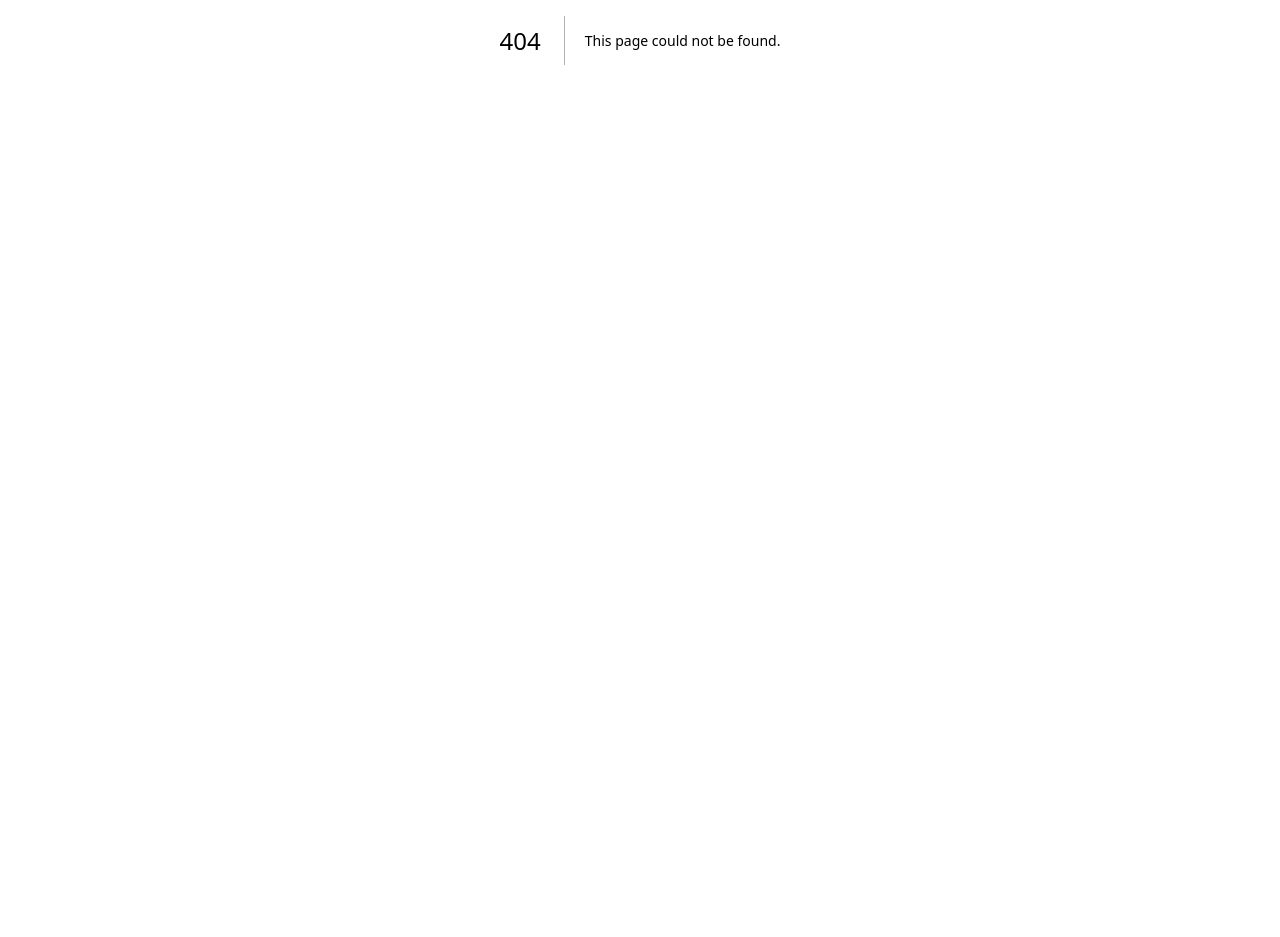
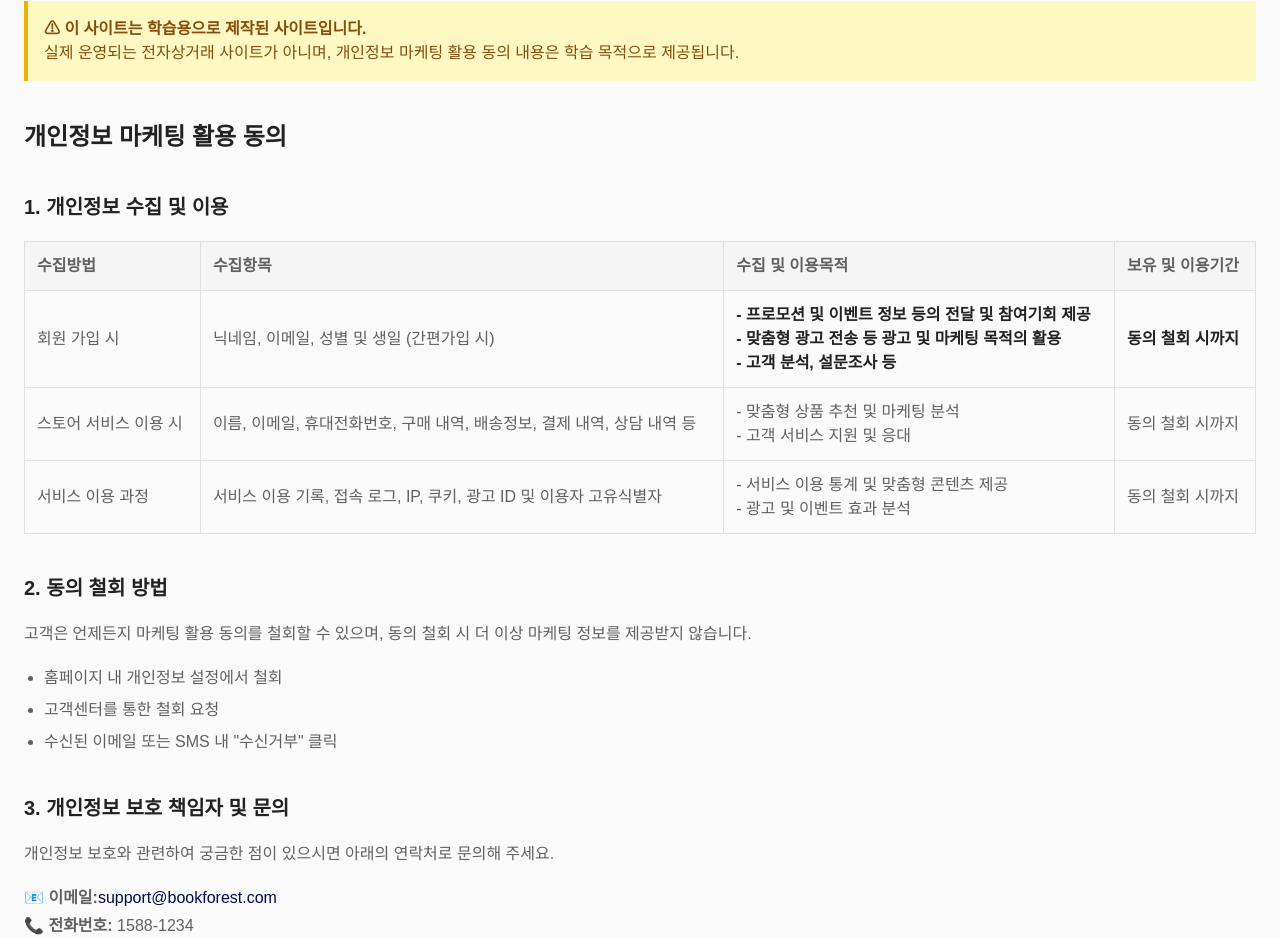
Before and after one commit to juny-0429/book-forest, a Next.js app: page /marketing-consent in a window 1280 px wide. Before the commit this address had no page. Shown: the part 360-1297 px from the top of the page. Before the commit the page ends 800 px from the top, so only its background shows below. Built offline with nearby package versions, Linux system fonts and the light colour scheme.

Commit message:
feat: 개인정보 마케팅 활용 동의 페이지 제작

```diff
--- /dev/null
+++ b/src/app/(main)/(policies)/marketing-consent/layout.tsx
@@ -0,0 +1,11 @@
+import React from 'react';
+import type { Metadata } from 'next';
+
+export const metadata: Metadata = {
+  title: '책숲 | 개인정보 마케팅 활용 동의',
+  description: '책숲은 책을 사랑하는 사람들을 위한 온라인 도서 관리 플랫폼입니다. 다양한 카테고리의 책을 탐색하고 관리할 수 있습니다.',
+};
+
+export default function MarketingConsentLayout({ children }: { children: React.ReactNode }) {
+  return <div className='w-full'>{children}</div>;
+}
--- /dev/null
+++ b/src/app/(main)/(policies)/marketing-consent/page.tsx
@@ -0,0 +1,91 @@
+import React from 'react';
+
+export default function MarketingConsentPage() {
+  return (
+    <div className='w-full mx-auto p-6 space-y-10'>
+      <div className='p-4 bg-yellow-100 border-l-4 border-yellow-500 text-yellow-800'>
+        <strong>⚠ 이 사이트는 학습용으로 제작된 사이트입니다.</strong>
+        <p>실제 운영되는 전자상거래 사이트가 아니며, 개인정보 마케팅 활용 동의 내용은 학습 목적으로 제공됩니다.</p>
+      </div>
+
+      <h1 className='text-2xl font-bold text-gray-900'>개인정보 마케팅 활용 동의</h1>
+
+      <section className='space-y-5'>
+        <h2 className='text-xl font-semibold'>1. 개인정보 수집 및 이용</h2>
+
+        <div className='overflow-x-auto'>
+          <table className='w-full border border-gray-300 text-left text-gray-700'>
+            <thead className='bg-gray-100'>
+              <tr>
+                <th className='p-3 border border-gray-300'>수집방법</th>
+                <th className='p-3 border border-gray-300'>수집항목</th>
+                <th className='p-3 border border-gray-300'>수집 및 이용목적</th>
+                <th className='p-3 border border-gray-300'>보유 및 이용기간</th>
+              </tr>
+            </thead>
+
+            <tbody>
+              <tr>
+                <td className='p-3 border border-gray-300'>회원 가입 시</td>
+                <td className='p-3 border border-gray-300'>닉네임, 이메일, 성별 및 생일 (간편가입 시)</td>
+                <td className='p-3 border border-gray-300 font-semibold text-gray-900'>
+                  - 프로모션 및 이벤트 정보 등의 전달 및 참여기회 제공
+                  <br />
+                  - 맞춤형 광고 전송 등 광고 및 마케팅 목적의 활용
+                  <br />- 고객 분석, 설문조사 등
+                </td>
+                <td className='p-3 border border-gray-300 font-semibold text-gray-900'>동의 철회 시까지</td>
+              </tr>
+
+              <tr>
+                <td className='p-3 border border-gray-300'>스토어 서비스 이용 시</td>
+                <td className='p-3 border border-gray-300'>이름, 이메일, 휴대전화번호, 구매 내역, 배송정보, 결제 내역, 상담 내역 등</td>
+                <td className='p-3 border border-gray-300'>
+                  - 맞춤형 상품 추천 및 마케팅 분석
+                  <br />- 고객 서비스 지원 및 응대
+                </td>
+                <td className='p-3 border border-gray-300'>동의 철회 시까지</td>
+              </tr>
+
+              <tr>
+                <td className='p-3 border border-gray-300'>서비스 이용 과정</td>
+                <td className='p-3 border border-gray-300'>서비스 이용 기록, 접속 로그, IP, 쿠키, 광고 ID 및 이용자 고유식별자</td>
+                <td className='p-3 border border-gray-300'>
+                  - 서비스 이용 통계 및 맞춤형 콘텐츠 제공
+                  <br />- 광고 및 이벤트 효과 분석
+                </td>
+                <td className='p-3 border border-gray-300'>동의 철회 시까지</td>
+              </tr>
+            </tbody>
+          </table>
+        </div>
+      </section>
+
+      <section className='space-y-5'>
+        <h2 className='text-xl font-semibold'>2. 동의 철회 방법</h2>
+        <p className='text-gray-700'>고객은 언제든지 마케팅 활용 동의를 철회할 수 있으며, 동의 철회 시 더 이상 마케팅 정보를 제공받지 않습니다.</p>
+        <ul className='list-disc pl-5 text-gray-700 space-y-2'>
+          <li>홈페이지 내 개인정보 설정에서 철회</li>
+          <li>고객센터를 통한 철회 요청</li>
+          <li>수신된 이메일 또는 SMS 내 "수신거부" 클릭</li>
+        </ul>
+      </section>
+
+      <section className='space-y-5'>
+        <h2 className='text-xl font-semibold'>3. 개인정보 보호 책임자 및 문의</h2>
+        <p className='text-gray-700'>개인정보 보호와 관련하여 궁금한 점이 있으시면 아래의 연락처로 문의해 주세요.</p>
+        <ul className='text-gray-700 space-y-1'>
+          <li>
+            📧 <strong>이메일:</strong>
+            <a href='mailto:support@책숲.com' className='text-blue-600 hover:underline'>
+              support@bookforest.com
+            </a>
+          </li>
+          <li>
+            📞 <strong>전화번호:</strong> 1588-1234
+          </li>
+        </ul>
+      </section>
+    </div>
+  );
+}
```
